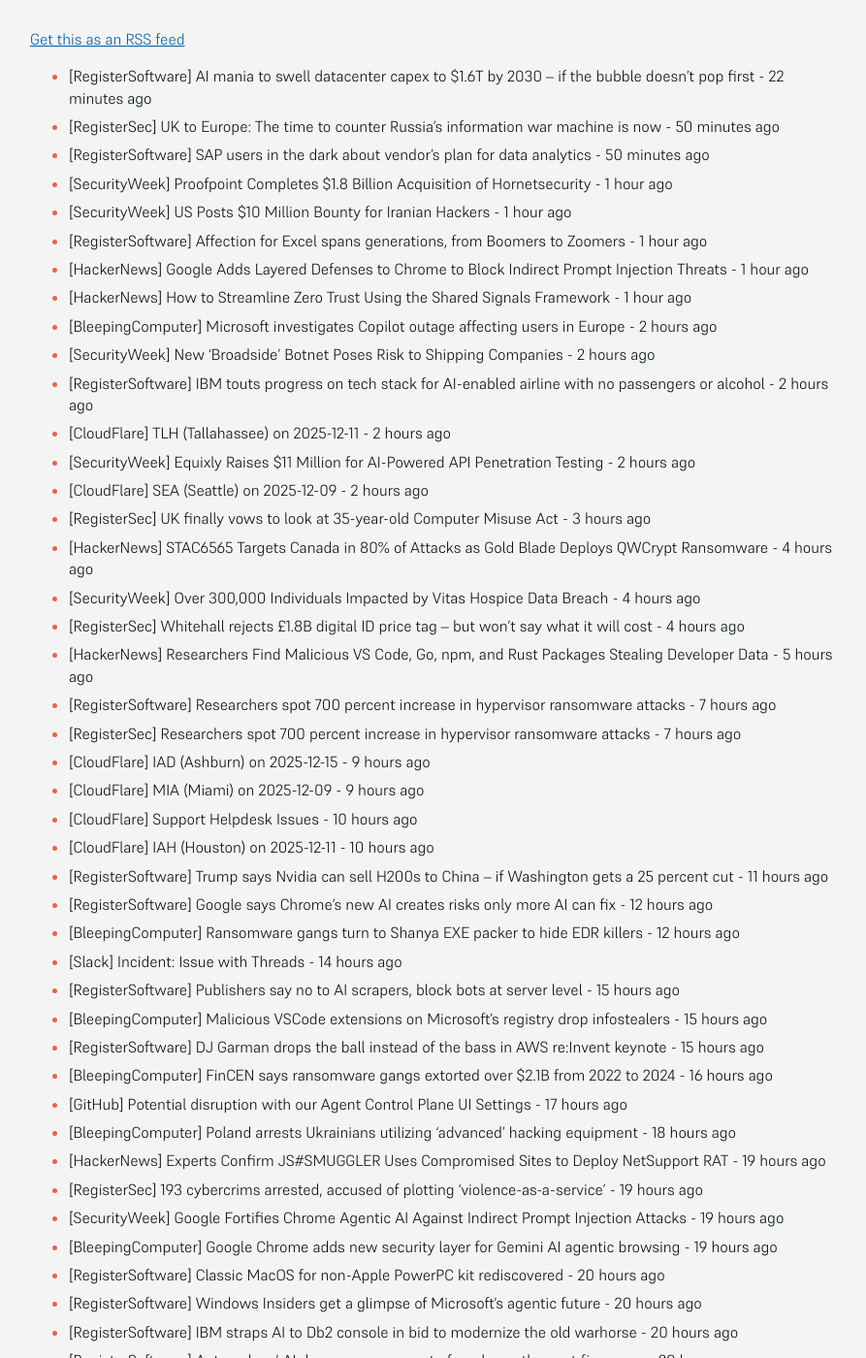
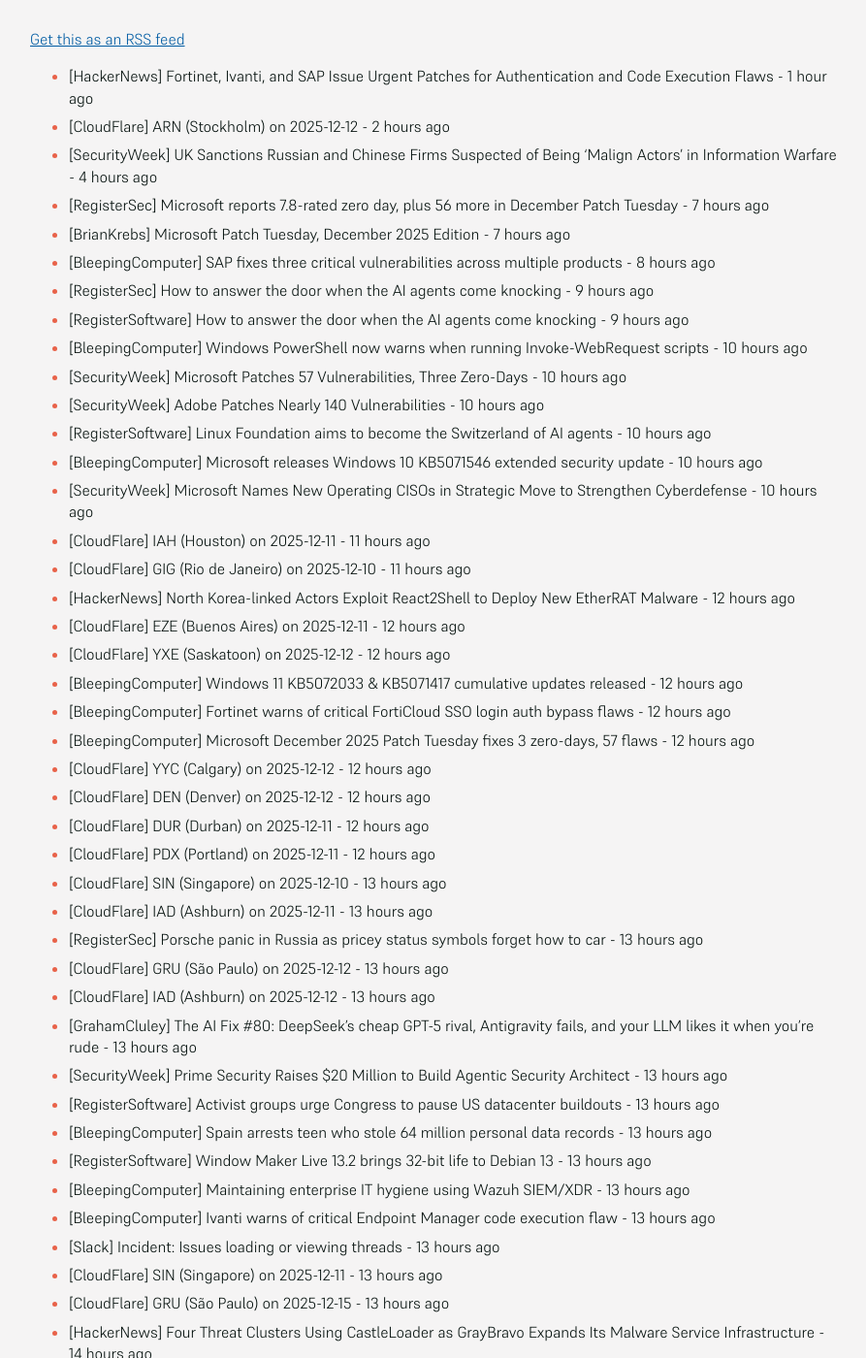
Before and after one commit to SecOpsNews/news, a Jekyll site: the page built from index.md, in a window 1280 px wide and 1400 px high, scrolled down 207 px. Shown: the whole window at 97% size, without its empty margins (193-1086 px from the left). Built offline with Jekyll 4.4.1, drawn with Linux system fonts in a browser that asks for light colours; some of the changed text lies outside the part shown.

Commit message:
New Feed

```diff
--- a/index.md
+++ b/index.md
@@ -9,67 +9,131 @@ description: Latest Updates
 
 <!-- SecOps start -->
 
-- [RegisterSoftware] AI mania to swell datacenter capex to $1.6T by 2030 – if the bubble doesn't pop first - 22 minutes ago
-- [RegisterSec] UK to Europe: The time to counter Russia's information war machine is now - 50 minutes ago
-- [RegisterSoftware] SAP users in the dark about vendor's plan for data analytics - 50 minutes ago
-- [SecurityWeek] Proofpoint Completes $1.8 Billion Acquisition of Hornetsecurity - 1 hour ago
-- [SecurityWeek] US Posts $10 Million Bounty for Iranian Hackers - 1 hour ago
-- [RegisterSoftware] Affection for Excel spans generations, from Boomers to Zoomers - 1 hour ago
-- [HackerNews] Google Adds Layered Defenses to Chrome to Block Indirect Prompt Injection Threats - 1 hour ago
-- [HackerNews] How to Streamline Zero Trust Using the Shared Signals Framework - 1 hour ago
-- [BleepingComputer] Microsoft investigates Copilot outage affecting users in Europe - 2 hours ago
-- [SecurityWeek] New ‘Broadside’ Botnet Poses Risk to Shipping Companies - 2 hours ago
-- [RegisterSoftware] IBM touts progress on tech stack for AI-enabled airline with no passengers or alcohol - 2 hours ago
-- [CloudFlare] TLH (Tallahassee) on 2025-12-11 - 2 hours ago
-- [SecurityWeek] Equixly Raises $11 Million for AI-Powered API Penetration Testing - 2 hours ago
-- [CloudFlare] SEA (Seattle) on 2025-12-09 - 2 hours ago
-- [RegisterSec] UK finally vows to look at 35-year-old Computer Misuse Act - 3 hours ago
-- [HackerNews] STAC6565 Targets Canada in 80% of Attacks as Gold Blade Deploys QWCrypt Ransomware - 4 hours ago
-- [SecurityWeek] Over 300,000 Individuals Impacted by Vitas Hospice Data Breach - 4 hours ago
-- [RegisterSec] Whitehall rejects £1.8B digital ID price tag – but won't say what it will cost - 4 hours ago
-- [HackerNews] Researchers Find Malicious VS Code, Go, npm, and Rust Packages Stealing Developer Data - 5 hours ago
-- [RegisterSoftware] Researchers spot 700 percent increase in hypervisor ransomware attacks - 7 hours ago
-- [RegisterSec] Researchers spot 700 percent increase in hypervisor ransomware attacks - 7 hours ago
-- [CloudFlare] IAD (Ashburn) on 2025-12-15 - 9 hours ago
-- [CloudFlare] MIA (Miami) on 2025-12-09 - 9 hours ago
-- [CloudFlare] Support Helpdesk Issues - 10 hours ago
-- [CloudFlare] IAH (Houston) on 2025-12-11 - 10 hours ago
-- [RegisterSoftware] Trump says Nvidia can sell H200s to China – if Washington gets a 25 percent cut - 11 hours ago
-- [RegisterSoftware] Google says Chrome's new AI creates risks only more AI can fix - 12 hours ago
-- [BleepingComputer] Ransomware gangs turn to Shanya EXE packer to hide EDR killers - 12 hours ago
-- [Slack] Incident: Issue with Threads - 14 hours ago
-- [RegisterSoftware] Publishers say no to AI scrapers, block bots at server level - 15 hours ago
-- [BleepingComputer] Malicious VSCode extensions on Microsoft's registry drop infostealers - 15 hours ago
-- [RegisterSoftware] DJ Garman drops the ball instead of the bass in AWS re:Invent keynote - 15 hours ago
-- [BleepingComputer] FinCEN says ransomware gangs extorted over $2.1B from 2022 to 2024 - 16 hours ago
-- [GitHub] Potential disruption with our Agent Control Plane UI Settings - 17 hours ago
-- [BleepingComputer] Poland arrests Ukrainians utilizing 'advanced' hacking equipment - 18 hours ago
-- [HackerNews] Experts Confirm JS#SMUGGLER Uses Compromised Sites to Deploy NetSupport RAT - 19 hours ago
-- [RegisterSec] 193 cybercrims arrested, accused of plotting 'violence-as-a-service' - 19 hours ago
-- [SecurityWeek] Google Fortifies Chrome Agentic AI Against Indirect Prompt Injection Attacks - 19 hours ago
-- [BleepingComputer] Google Chrome adds new security layer for Gemini AI agentic browsing - 19 hours ago
-- [RegisterSoftware] Classic MacOS for non-Apple PowerPC kit rediscovered - 20 hours ago
-- [RegisterSoftware] Windows Insiders get a glimpse of Microsoft’s agentic future - 20 hours ago
-- [RegisterSoftware] IBM straps AI to Db2 console in bid to modernize the old warhorse - 20 hours ago
-- [RegisterSoftware] Automakers' AI dreams may run out of road over the next five years - 20 hours ago
-- [NCSCGuidanceFeed] Recovering a hacked account - 21 hours ago
-- [NCSCGuidanceFeed] How to recover an infected device - 21 hours ago
-- [NCSCGuidanceFeed] Shopping and paying safely online - 21 hours ago
-- [NCSCGuidanceFeed] Sextortion emails: how to protect yourself - 21 hours ago
-- [CloudFlare] SEA (Seattle) on 2025-12-08 - 21 hours ago
-- [NCSCGuidanceFeed] How to spot scammers claiming to be from the NCSC - 22 hours ago
-- [RegisterSoftware] IBM drops $11B on Confluent to feed next-gen AI ambitions - 22 hours ago
-- [SecurityWeek] CISO Conversations: Keith McCammon, CSO and Co-founder at Red Canary - 22 hours ago
-- [GrahamCluley] Privacy concerns raised as Grok AI found to be a stalker’s best friend - 22 hours ago
-- [BleepingComputer] How Agentic BAS AI Turns Threat Headlines Into Defense Strategies - 22 hours ago
-- [CloudFlare] GIG (Rio de Janeiro) on 2025-12-10 - 22 hours ago
-- [SecurityWeek] Resemble AI Raises $13 Million for AI Threat Detection - 23 hours ago
-- [CloudFlare] EZE (Buenos Aires) on 2025-12-11 - 23 hours ago
-- [CloudFlare] YXE (Saskatoon) on 2025-12-12 - 23 hours ago
-- [RegisterSoftware] Datacenters are hoarding grid power just in case, says Uptime Institute - 23 hours ago
-- [RegisterSec] UK moves to strengthen undersea cable defenses as Russian snooping ramps up - 23 hours ago
-- [CloudFlare] YYC (Calgary) on 2025-12-12 - 23 hours ago
-- [CloudFlare] DEN (Denver) on 2025-12-12 - 23 hours ago
+- [HackerNews] Fortinet, Ivanti, and SAP Issue Urgent Patches for Authentication and Code Execution Flaws - 1 hour ago
+- [CloudFlare] ARN (Stockholm) on 2025-12-12 - 2 hours ago
+- [SecurityWeek] UK Sanctions Russian and Chinese Firms Suspected of Being ‘Malign Actors’ in Information Warfare - 4 hours ago
+- [RegisterSec] Microsoft reports 7.8-rated zero day, plus 56 more in December Patch Tuesday - 7 hours ago
+- [BrianKrebs] Microsoft Patch Tuesday, December 2025 Edition - 7 hours ago
+- [BleepingComputer] SAP fixes three critical vulnerabilities across multiple products - 8 hours ago
+- [RegisterSec] How to answer the door when the AI agents come knocking - 9 hours ago
+- [RegisterSoftware] How to answer the door when the AI agents come knocking - 9 hours ago
+- [BleepingComputer] Windows PowerShell now warns when running Invoke-WebRequest scripts - 10 hours ago
+- [SecurityWeek] Microsoft Patches 57 Vulnerabilities, Three Zero-Days - 10 hours ago
+- [SecurityWeek] Adobe Patches Nearly 140 Vulnerabilities - 10 hours ago
+- [RegisterSoftware] Linux Foundation aims to become the Switzerland of AI agents - 10 hours ago
+- [BleepingComputer] Microsoft releases Windows 10 KB5071546 extended security update - 10 hours ago
+- [SecurityWeek] Microsoft Names New Operating CISOs in Strategic Move to Strengthen Cyberdefense - 10 hours ago
+- [CloudFlare] IAH (Houston) on 2025-12-11 - 11 hours ago
+- [CloudFlare] GIG (Rio de Janeiro) on 2025-12-10 - 11 hours ago
+- [HackerNews] North Korea-linked Actors Exploit React2Shell to Deploy New EtherRAT Malware - 12 hours ago
+- [CloudFlare] EZE (Buenos Aires) on 2025-12-11 - 12 hours ago
+- [CloudFlare] YXE (Saskatoon) on 2025-12-12 - 12 hours ago
+- [BleepingComputer] Windows 11 KB5072033 & KB5071417 cumulative updates released - 12 hours ago
+- [BleepingComputer] Fortinet warns of critical FortiCloud SSO login auth bypass flaws - 12 hours ago
+- [BleepingComputer] Microsoft December 2025 Patch Tuesday fixes 3 zero-days, 57 flaws - 12 hours ago
+- [CloudFlare] YYC (Calgary) on 2025-12-12 - 12 hours ago
+- [CloudFlare] DEN (Denver) on 2025-12-12 - 12 hours ago
+- [CloudFlare] DUR (Durban) on 2025-12-11 - 12 hours ago
+- [CloudFlare] PDX (Portland) on 2025-12-11 - 12 hours ago
+- [CloudFlare] SIN (Singapore) on 2025-12-10 - 13 hours ago
+- [CloudFlare] IAD (Ashburn) on 2025-12-11 - 13 hours ago
+- [RegisterSec] Porsche panic in Russia as pricey status symbols forget how to car - 13 hours ago
+- [CloudFlare] GRU (São Paulo) on 2025-12-12 - 13 hours ago
+- [CloudFlare] IAD (Ashburn) on 2025-12-12 - 13 hours ago
+- [GrahamCluley] The AI Fix #80: DeepSeek’s cheap GPT-5 rival, Antigravity fails, and your LLM likes it when you’re rude - 13 hours ago
+- [SecurityWeek] Prime Security Raises $20 Million to Build Agentic Security Architect - 13 hours ago
+- [RegisterSoftware] Activist groups urge Congress to pause US datacenter buildouts - 13 hours ago
+- [BleepingComputer] Spain arrests teen who stole 64 million personal data records - 13 hours ago
+- [RegisterSoftware] Window Maker Live 13.2 brings 32-bit life to Debian 13 - 13 hours ago
+- [BleepingComputer] Maintaining enterprise IT hygiene using Wazuh SIEM/XDR - 13 hours ago
+- [BleepingComputer] Ivanti warns of critical Endpoint Manager code execution flaw - 13 hours ago
+- [Slack] Incident: Issues loading or viewing threads - 13 hours ago
+- [CloudFlare] SIN (Singapore) on 2025-12-11 - 13 hours ago
+- [CloudFlare] GRU (São Paulo) on 2025-12-15 - 13 hours ago
+- [HackerNews] Four Threat Clusters Using CastleLoader as GrayBravo Expands Its Malware Service Infrastructure - 14 hours ago
+- [CloudFlare] LAX (Los Angeles) on 2025-12-15 - 14 hours ago
+- [CloudFlare] ATL (Atlanta) on 2025-12-16 - 14 hours ago
+- [RegisterSoftware] Google's AI training tactics land it in another EU antitrust fight - 14 hours ago
+- [GrahamCluley] The AI Fix #80: DeepSeek’s cheap GPT-5 rival, Antigravity fails, and why being rude to AI makes it smarter - 14 hours ago
+- [GrahamCluley] California man admits role in $263 million cryptocurrency theft that funded lavish lifestyle - 14 hours ago
+- [SecurityWeek] Webinar Today: Inside the First 72 hours of a Cyber Event - 14 hours ago
+- [CloudFlare] ICN (Seoul) on 2025-12-15 - 14 hours ago
+- [BleepingComputer] North Korean hackers exploit React2Shell flaw in EtherRAT malware attacks - 15 hours ago
+- [CloudFlare] GRU (São Paulo) on 2025-12-11 - 15 hours ago
+- [CloudFlare] SJC (San Jose) on 2025-12-11 - 15 hours ago
+- [BleepingComputer] Ransomware IAB abuses EDR for stealthy malware execution - 15 hours ago
+- [CloudFlare] AUS (Austin) on 2025-12-11 - 15 hours ago
+- [CloudFlare] DFW (Dallas) on 2025-12-12 - 15 hours ago
+- [CloudFlare] ATL (Atlanta) on 2025-12-15 - 15 hours ago
+- [CloudFlare] ATL (Atlanta) on 2025-12-17 - 15 hours ago
+- [SecurityWeek] Identity Security Firm Saviynt Raises $700 Million at $3 Billion Valuation - 15 hours ago
+- [SecurityWeek] React2Shell Attacks Linked to North Korean Hackers - 15 hours ago
+- [RegisterSec] As humanoid robots enter the mainstream, security pros flag the risk of botnets on legs - 15 hours ago
+- [CloudFlare] Cloudflare Pages build failure - 15 hours ago
+- [CloudFlare] ATL (Atlanta) on 2025-12-12 - 15 hours ago
+- [HackerNews] Storm-0249 Escalates Ransomware Attacks with ClickFix, Fileless PowerShell, and DLL Sideloading - 16 hours ago
+- [CloudFlare] ATL (Atlanta) on 2025-12-10 - 16 hours ago
+- [RegisterSoftware] AI mania to swell datacenter capex to $1.6T by 2030 – if the bubble doesn't pop first - 17 hours ago
+- [RegisterSec] UK to Europe: The time to counter Russia's information war machine is now - 17 hours ago
+- [RegisterSoftware] SAP users in the dark about vendor's plan for data analytics - 17 hours ago
+- [SecurityWeek] Proofpoint Completes $1.8 Billion Acquisition of Hornetsecurity - 18 hours ago
+- [SecurityWeek] US Posts $10 Million Bounty for Iranian Hackers - 18 hours ago
+- [RegisterSoftware] Affection for Excel spans generations, from Boomers to Zoomers - 18 hours ago
+- [HackerNews] Google Adds Layered Defenses to Chrome to Block Indirect Prompt Injection Threats - 18 hours ago
+- [HackerNews] How to Streamline Zero Trust Using the Shared Signals Framework - 18 hours ago
+- [BleepingComputer] Microsoft investigates Copilot outage affecting users in Europe - 19 hours ago
+- [SecurityWeek] New ‘Broadside’ Botnet Poses Risk to Shipping Companies - 19 hours ago
+- [RegisterSoftware] IBM touts progress on tech stack for AI-enabled airline with no passengers or alcohol - 19 hours ago
+- [CloudFlare] TLH (Tallahassee) on 2025-12-11 - 19 hours ago
+- [SecurityWeek] Equixly Raises $11 Million for AI-Powered API Penetration Testing - 19 hours ago
+- [CloudFlare] SEA (Seattle) on 2025-12-09 - 20 hours ago
+- [RegisterSec] UK finally vows to look at 35-year-old Computer Misuse Act - 20 hours ago
+- [HackerNews] STAC6565 Targets Canada in 80% of Attacks as Gold Blade Deploys QWCrypt Ransomware - 21 hours ago
+- [SecurityWeek] Over 300,000 Individuals Impacted by Vitas Hospice Data Breach - 21 hours ago
+- [RegisterSec] Whitehall rejects £1.8B digital ID price tag – but won't say what it will cost - 21 hours ago
+- [HackerNews] Researchers Find Malicious VS Code, Go, npm, and Rust Packages Stealing Developer Data - 22 hours ago
+- [RegisterSoftware] Researchers spot 700 percent increase in hypervisor ransomware attacks - 1 day ago
+- [RegisterSec] Researchers spot 700 percent increase in hypervisor ransomware attacks - 1 day ago
+- [CloudFlare] IAD (Ashburn) on 2025-12-15 - 1 day ago
+- [CloudFlare] MIA (Miami) on 2025-12-09 - 1 day ago
+- [CloudFlare] Support Helpdesk Issues - 1 day ago
+- [CloudFlare] IAH (Houston) on 2025-12-11 - 1 day ago
+- [RegisterSoftware] Trump says Nvidia can sell H200s to China – if Washington gets a 25 percent cut - 1 day ago
+- [RegisterSoftware] Google says Chrome's new AI creates risks only more AI can fix - 1 day ago
+- [BleepingComputer] Ransomware gangs turn to Shanya EXE packer to hide EDR killers - 1 day ago
+- [Slack] Incident: Issue with Threads - 1 day ago
+- [RegisterSoftware] Publishers say no to AI scrapers, block bots at server level - 1 day ago
+- [BleepingComputer] Malicious VSCode extensions on Microsoft's registry drop infostealers - 1 day ago
+- [RegisterSoftware] DJ Garman drops the ball instead of the bass in AWS re:Invent keynote - 1 day ago
+- [BleepingComputer] FinCEN says ransomware gangs extorted over $2.1B from 2022 to 2024 - 1 day ago
+- [GitHub] Potential disruption with our Agent Control Plane UI Settings - 1 day ago
+- [BleepingComputer] Poland arrests Ukrainians utilizing 'advanced' hacking equipment - 1 day ago
+- [HackerNews] Experts Confirm JS#SMUGGLER Uses Compromised Sites to Deploy NetSupport RAT - 1 day ago
+- [RegisterSec] 193 cybercrims arrested, accused of plotting 'violence-as-a-service' - 1 day ago
+- [SecurityWeek] Google Fortifies Chrome Agentic AI Against Indirect Prompt Injection Attacks - 1 day ago
+- [BleepingComputer] Google Chrome adds new security layer for Gemini AI agentic browsing - 1 day ago
+- [RegisterSoftware] Classic MacOS for non-Apple PowerPC kit rediscovered - 1 day ago
+- [RegisterSoftware] Windows Insiders get a glimpse of Microsoft’s agentic future - 1 day ago
+- [RegisterSoftware] IBM straps AI to Db2 console in bid to modernize the old warhorse - 1 day ago
+- [RegisterSoftware] Automakers' AI dreams may run out of road over the next five years - 1 day ago
+- [NCSCGuidanceFeed] Recovering a hacked account - 1 day ago
+- [NCSCGuidanceFeed] How to recover an infected device - 1 day ago
+- [NCSCGuidanceFeed] Shopping and paying safely online - 1 day ago
+- [NCSCGuidanceFeed] Sextortion emails: how to protect yourself - 1 day ago
+- [CloudFlare] SEA (Seattle) on 2025-12-08 - 1 day ago
+- [NCSCGuidanceFeed] How to spot scammers claiming to be from the NCSC - 1 day ago
+- [RegisterSoftware] IBM drops $11B on Confluent to feed next-gen AI ambitions - 1 day ago
+- [SecurityWeek] CISO Conversations: Keith McCammon, CSO and Co-founder at Red Canary - 1 day ago
+- [GrahamCluley] Privacy concerns raised as Grok AI found to be a stalker’s best friend - 1 day ago
+- [BleepingComputer] How Agentic BAS AI Turns Threat Headlines Into Defense Strategies - 1 day ago
+- [CloudFlare] GIG (Rio de Janeiro) on 2025-12-10 - 1 day ago
+- [SecurityWeek] Resemble AI Raises $13 Million for AI Threat Detection - 1 day ago
+- [CloudFlare] EZE (Buenos Aires) on 2025-12-11 - 1 day ago
+- [CloudFlare] YXE (Saskatoon) on 2025-12-12 - 1 day ago
+- [RegisterSoftware] Datacenters are hoarding grid power just in case, says Uptime Institute - 1 day ago
+- [RegisterSec] UK moves to strengthen undersea cable defenses as Russian snooping ramps up - 1 day ago
+- [CloudFlare] YYC (Calgary) on 2025-12-12 - 1 day ago
+- [CloudFlare] DEN (Denver) on 2025-12-12 - 1 day ago
 - [CloudFlare] DUR (Durban) on 2025-12-11 - 1 day ago
 - [CloudFlare] PDX (Portland) on 2025-12-11 - 1 day ago
 - [HackerNews] How Can Retailers Cyber-Prepare for the Most Vulnerable Time of the Year? - 1 day ago
@@ -102,28 +166,8 @@ description: Latest Updates
 - [RegisterSoftware] Untrained techie broke the rules, made a mistake, and found a better way to work - 1 day ago
 - [CloudFlare] AUS (Austin) on 2025-12-11 - 1 day ago
 - [CloudFlare] DFW (Dallas) on 2025-12-12 - 1 day ago
-- [CloudFlare] VIE (Vienna) on 2025-12-08 - 1 day ago
-- [CloudFlare] MAD (Madrid) on 2025-12-08 - 1 day ago
-- [CloudFlare] TLH (Tallahassee) on 2025-12-11 - 1 day ago
-- [CloudFlare] HKG (Hong Kong) on 2025-12-11 - 1 day ago
-- [CloudFlare] IAD (Ashburn) on 2025-12-15 - 1 day ago
-- [CloudFlare] ZAG (Zagreb) on 2025-12-09 - 1 day ago
-- [CloudFlare] MIA (Miami) on 2025-12-09 - 1 day ago
-- [CloudFlare] SIN (Singapore) on 2025-12-09 - 1 day ago
-- [RegisterSec] Block all AI browsers for the foreseeable future: Gartner - 1 day ago
-- [RegisterSoftware] Block all AI browsers for the foreseeable future: Gartner - 1 day ago
-- [CloudFlare] CDG (Paris) on 2025-12-10 - 1 day ago
-- [CloudFlare] GIG (Rio de Janeiro) on 2025-12-10 - 1 day ago
-- [RegisterSec] China’s first reusable rocket explodes, but its onboard Ethernet network flew - 1 day ago
-- [RegisterSec] Apache warns of 10.0-rated flaw in Tika metadata ingestion tool - 1 day ago
-- [BleepingComputer] OpenAI denies rolling out ads on ChatGPT paid plans - 1 day ago
-- [BleepingComputer] Portugal updates cybercrime law to exempt security researchers - 1 day ago
-- [CloudFlare] QRO (Queretaro) on 2025-12-10 - 1 day ago
-- [CloudFlare] EZE (Buenos Aires) on 2025-12-11 - 1 day ago
-- [CloudFlare] YXE (Saskatoon) on 2025-12-12 - 1 day ago
-- [CloudFlare] YYC (Calgary) on 2025-12-12 - 1 day ago
-- [CloudFlare] DEN (Denver) on 2025-12-12 - 1 day ago
-- [CloudFlare] DUR (Durban) on 2025-12-11 - 1 day ago
+- [CloudFlare] VIE (Vienna) on 2025-12-08 - 2 days ago
+- [CloudFlare] MAD (Madrid) on 2025-12-08 - 2 days ago
 - [DataBreaches] Russian-linked hackers appear to have launched a crippling cyberattack on Western New Mexico University - 7 months ago
 - [DataBreaches] SK Telecom vows to take full responsibility for damage from recent data leak - 7 months ago
 - [HackerNews] Storm-1977 Hits Education Clouds with AzureChecker, Deploys 200+ Crypto Mining Containers - 7 months ago
```
